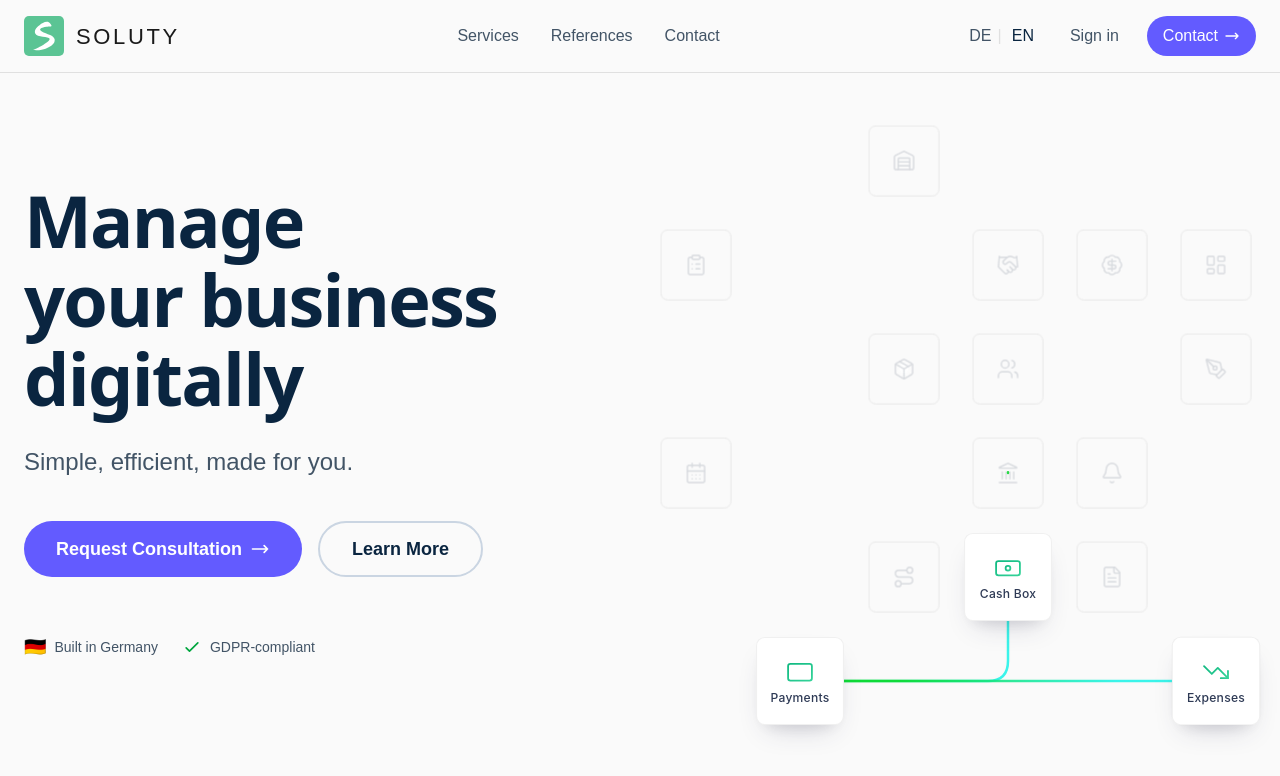
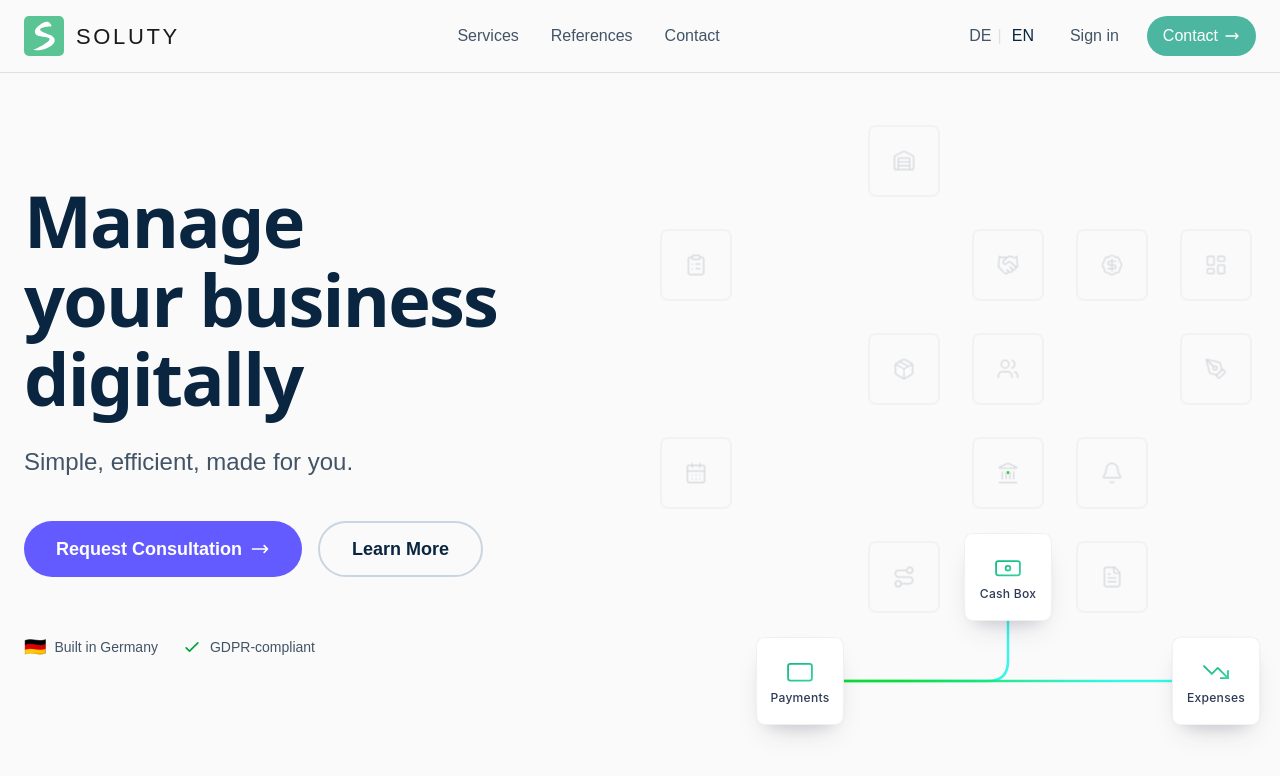
Before and after one commit to zaferkucuk/soluty-website, a Next.js app: page /en in a window 1280 px wide. Shown: the top 776 px of the page. Built offline with nearby package versions, Linux system fonts and the light colour scheme.

Commit message:
style(HeaderCTA): change button colors to Soluty brand (#4DB6A0)

```diff
--- a/app/[locale]/components/Header/HeaderCTA.tsx
+++ b/app/[locale]/components/Header/HeaderCTA.tsx
@@ -4,7 +4,7 @@ import Link from 'next/link'
 import { useTranslations, useLocale } from 'next-intl'
 
 // ==========================================================================
-// Stripe-style Header Buttons
+// Soluty Brand Color: #4DB6A0
 // ==========================================================================
 
 export function HeaderButtons() {
@@ -13,33 +13,33 @@ export function HeaderButtons() {
 
   return (
     <div className="flex items-center gap-2 lg:gap-3">
-      {/* Login Button - Ghost style (Stripe-inspired) */}
+      {/* Login Button - Ghost style */}
       <Link
         href={`/${locale}/login`}
         className="
           hidden sm:inline-flex items-center justify-center
           px-3 py-1.5 lg:px-4 lg:py-2
           text-base font-normal
-          text-[#425466] hover:text-[#635bff]
+          text-[#425466] hover:text-[#4DB6A0]
           rounded-full
           transition-colors duration-200
-          focus:outline-none focus-visible:ring-2 focus-visible:ring-[#635bff] focus-visible:ring-offset-2
+          focus:outline-none focus-visible:ring-2 focus-visible:ring-[#4DB6A0] focus-visible:ring-offset-2
         "
       >
         {t('login')}
       </Link>
 
-      {/* Contact Button - Primary style (Stripe-inspired) */}
+      {/* Contact Button - Primary style (Soluty brand color) */}
       <Link
         href={`/${locale}#contact`}
         className="
           inline-flex items-center justify-center
           px-3 py-1.5 lg:px-4 lg:py-2
           text-base font-normal text-white
-          bg-[#635bff] hover:bg-[#5851ea]
+          bg-[#4DB6A0] hover:bg-[#3da08c]
           rounded-full
           transition-colors duration-200
-          focus:outline-none focus-visible:ring-2 focus-visible:ring-[#635bff] focus-visible:ring-offset-2
+          focus:outline-none focus-visible:ring-2 focus-visible:ring-[#4DB6A0] focus-visible:ring-offset-2
           whitespace-nowrap
         "
       >
```
